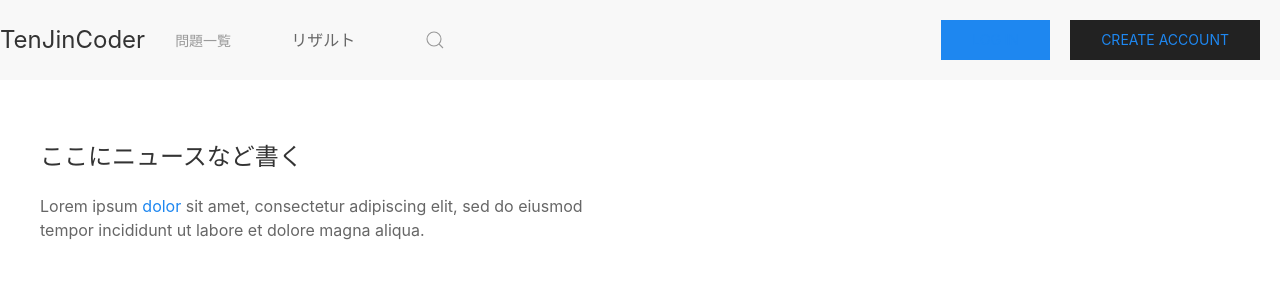
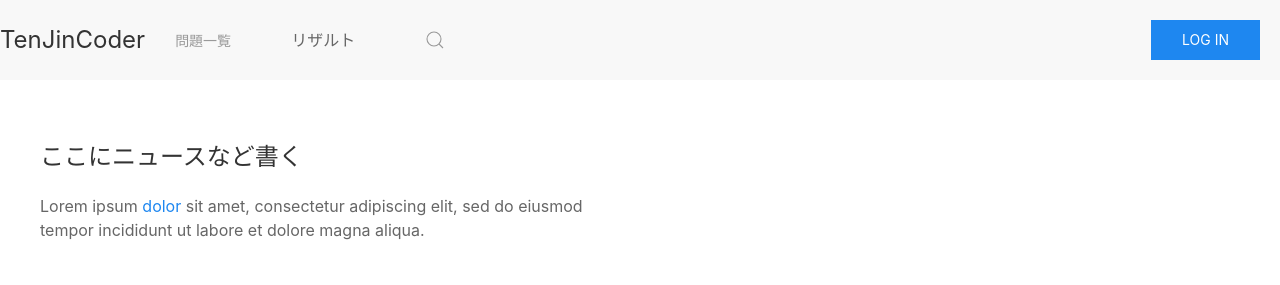
Before and after one commit to Jin3004/TenJinCoder, a website: page html/index.html in a window 1280 px wide. Drawn offline with nearby package versions, Linux system fonts and the light colour scheme.

Commit message:
Revert "Update index.html(Create account button)"
This reverts commit c1c3f0253e6b6182764d85e18d2175a1095dba12.

```diff
--- a/html/index.html
+++ b/html/index.html
@@ -153,10 +153,7 @@
                     </div>
                 </div>
                 <div class="uk-navbar-right uk-margin-right">
-                    <button class="uk-button uk-button-primary" ><a href="/html/login.html">Log in</a></button>
-                    </div>
-                </div> <div class="uk-navbar-left uk-margin-right">
-                    <button class="uk-button uk-button-secondary" ><a href="/html/makeaccount.html">Create Account</a></button>
+                    <button class="uk-button uk-button-primary" >Log in</button>
                     </div>
                 </div>
     </nav>
```
